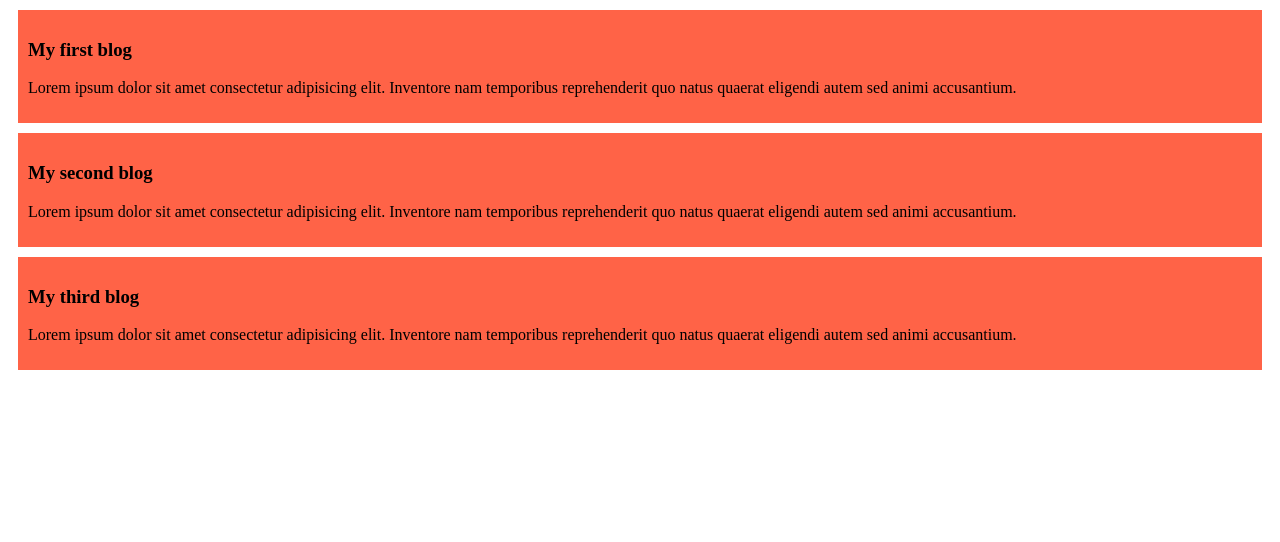
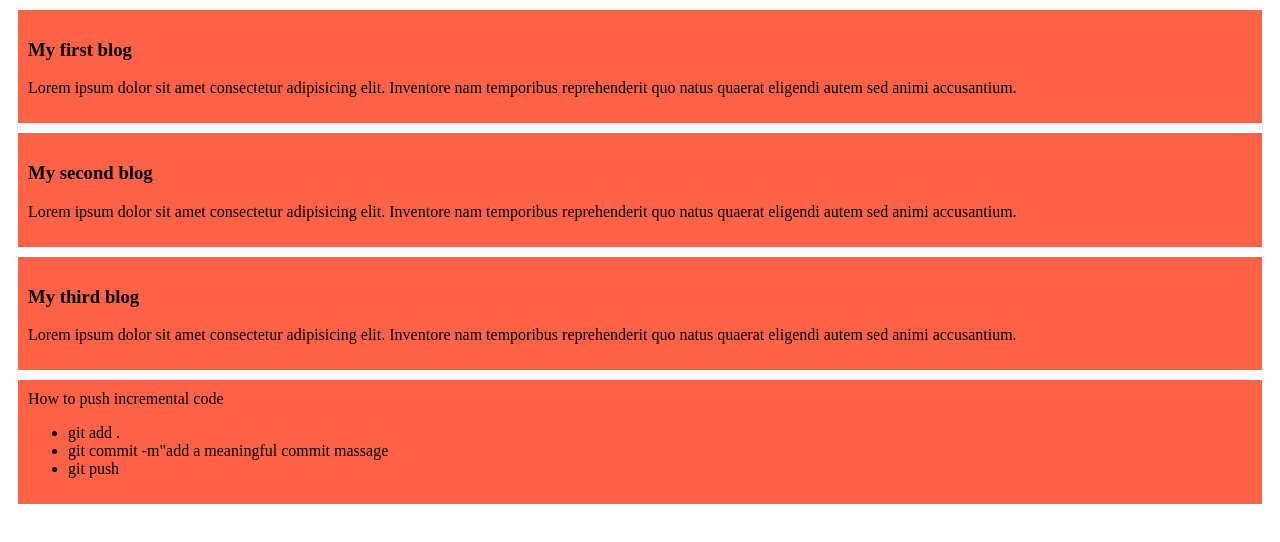
Before and after one commit to siamussalehin/my-easy-website, a plain HTML site: page index.html in a window 1280 px wide. Drawn offline with Linux system fonts and the light colour scheme.

Commit message:
added a list to push code

```diff
--- a/index.html
+++ b/index.html
@@ -16,5 +16,12 @@
     <div><h3>My third blog</h3>
         <p>Lorem ipsum dolor sit amet consectetur adipisicing elit. Inventore nam temporibus reprehenderit quo natus quaerat eligendi autem sed animi accusantium.</p>
     </div>
+    <div>How to push incremental code
+    <ul>
+        <li>git add .</li>
+        <li>git commit -m"add a meaningful commit massage</li>
+        <li>git push</li>
+    </ul>
+</div>
 </body>
 </html>
```
